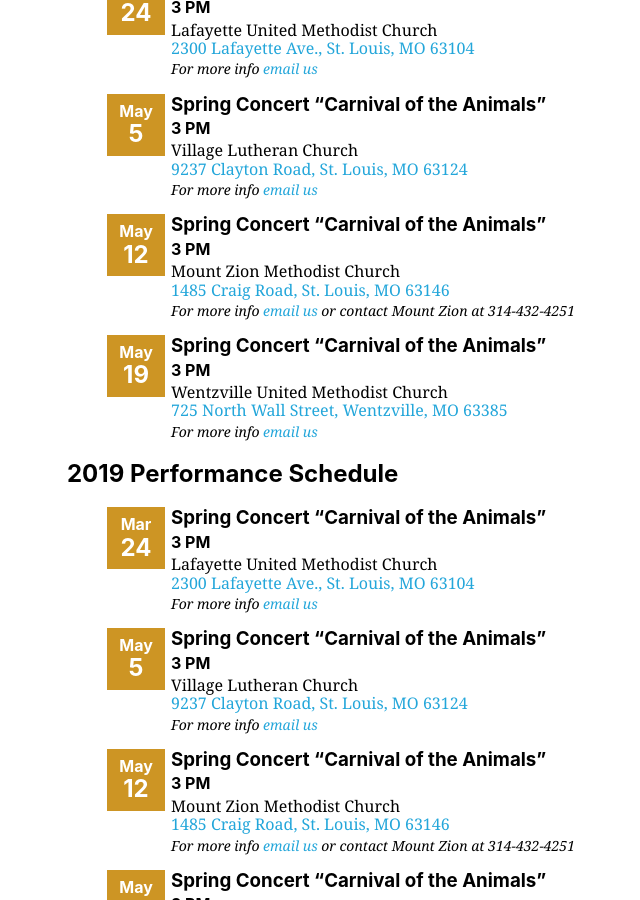
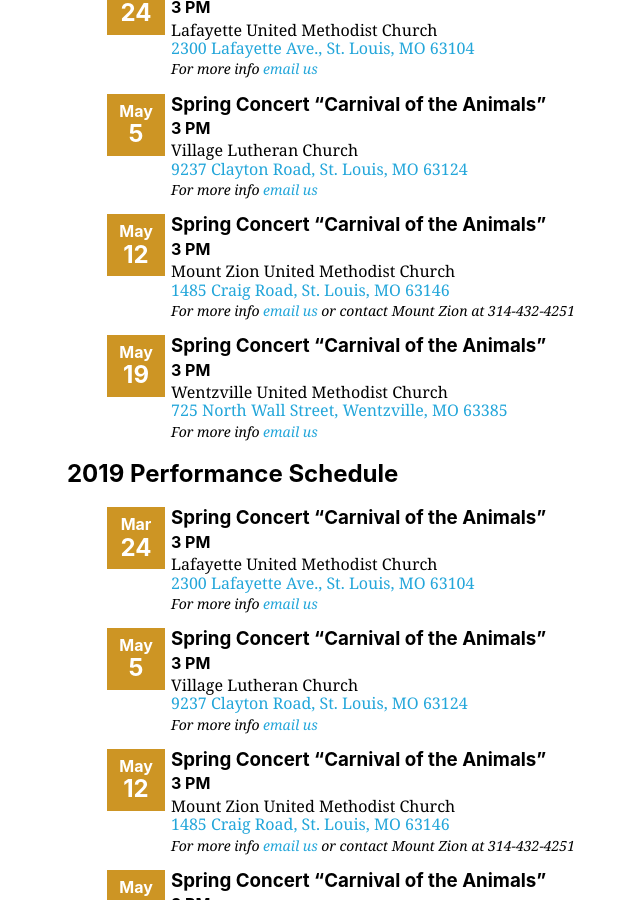
Before and after one commit to GatewayRingers/GatewayRingers.github.io, a Jekyll site: the page built from events.html, in a window 1280 px wide and 900 px high, scrolled down 438 px. Shown: the whole window, without its empty margins (69-709 px from the left). Built offline with Jekyll 4.4.1, drawn with Linux system fonts in a browser that asks for light colours; nearby versions of some CDN libraries.

Commit message:
Update events.yml

```diff
--- a/_data/events.yml
+++ b/_data/events.yml
@@ -17,7 +17,7 @@
     - date: 2019-05-12
       name: Spring Concert “Carnival of the Animals”
       time: 3 PM
-      location: Mount Zion Methodist Church
+      location: Mount Zion United Methodist Church
       address: 1485 Craig Road, St. Louis, MO 63146
       href: https://www.google.com/maps/place/1485+Craig+Rd,+St.+Louis,+MO+63146/@38.6833926,-90.4455088,17z/data=!3m1!4b1!4m5!3m4!1s0x87df329b2bc1e011:0xde283008c253eedd!8m2!3d38.6833926!4d-90.4433201
       contact: Mount Zion at 314-432-4251
```
